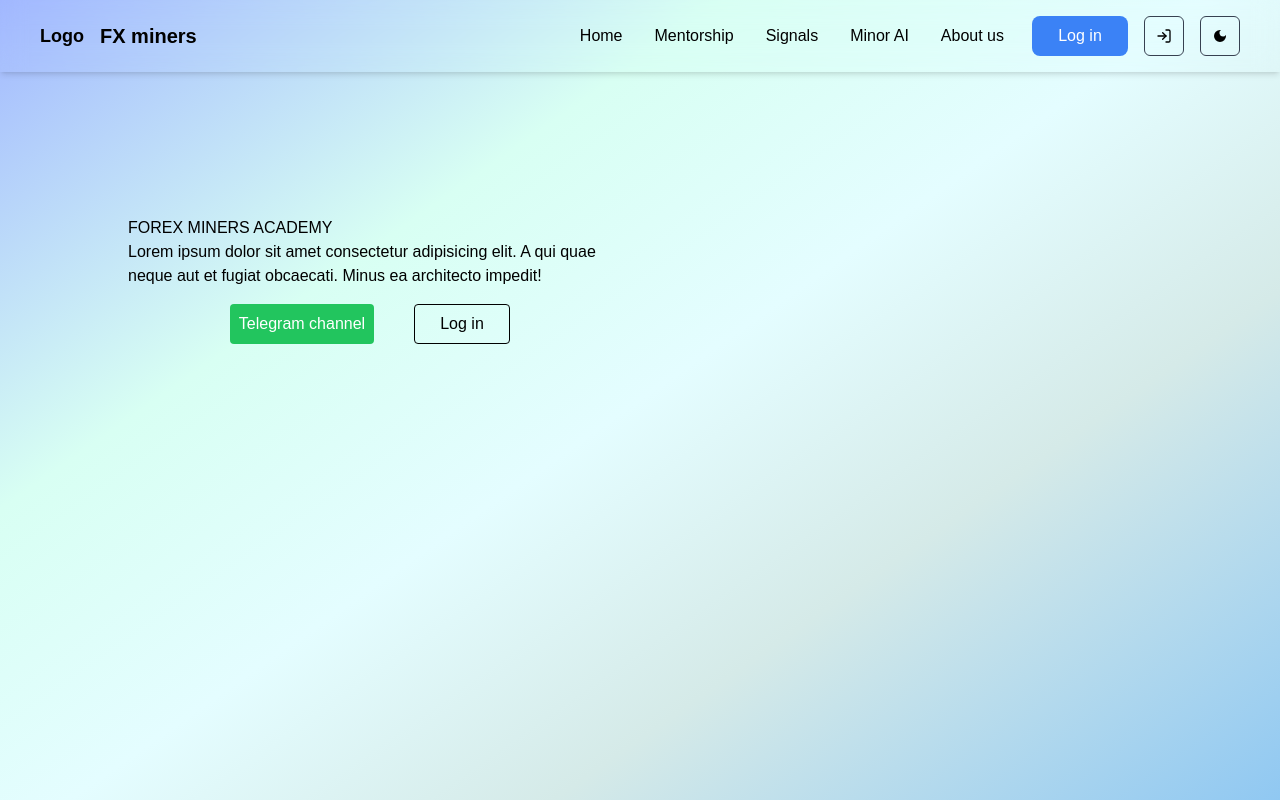
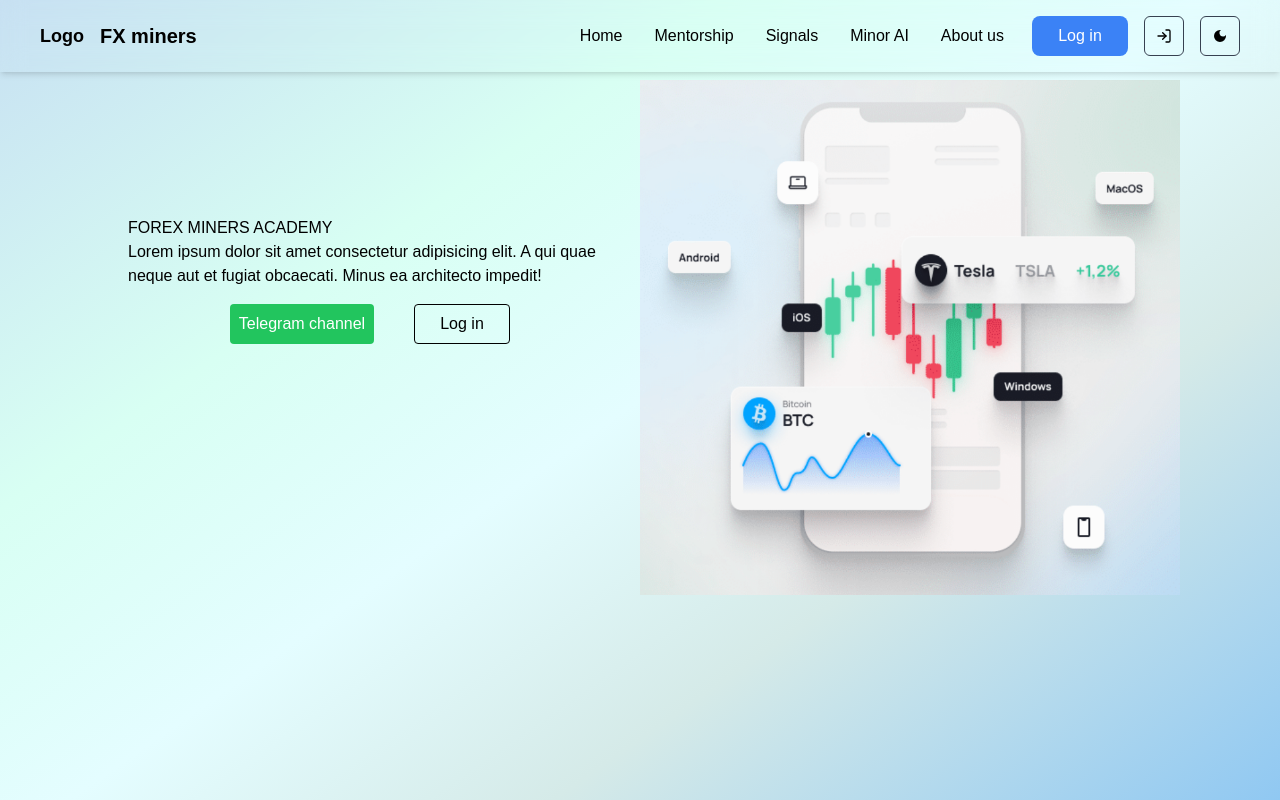
Before and after one commit to Paulin-NIYOBYOSE/FOREX-MINERS-ACADEMY, a Next.js app in the folder frontend/: page / in a window 1280 px wide. Shown: the top 800 px of the page. Built offline with nearby package versions, Linux system fonts and the light colour scheme.

Commit message:
Changed some styles

```diff
--- a/frontend/src/app/globals.css
+++ b/frontend/src/app/globals.css
@@ -11,7 +11,7 @@
 .gradientBackground {
   background: linear-gradient(
     145deg,
-    rgb(161, 183, 255) 0%,
+    rgb(199, 224, 242) 0%,
     rgb(216, 255, 243) 30%,
     rgb(228, 253, 255) 50%,
     rgba(213, 234, 232, 1) 70%,
--- a/frontend/src/components/Hero.tsx
+++ b/frontend/src/components/Hero.tsx
@@ -24,7 +24,9 @@
             </div>
           </div>
 
-          <div className="h-full w-1/2"></div>
+          <div className="h-full w-1/2">
+            <img src="/img1.png" alt="" />
+          </div>
         </div>
       </div>
     </>
```
Also changed, not shown: frontend/public/img1.png (added).
